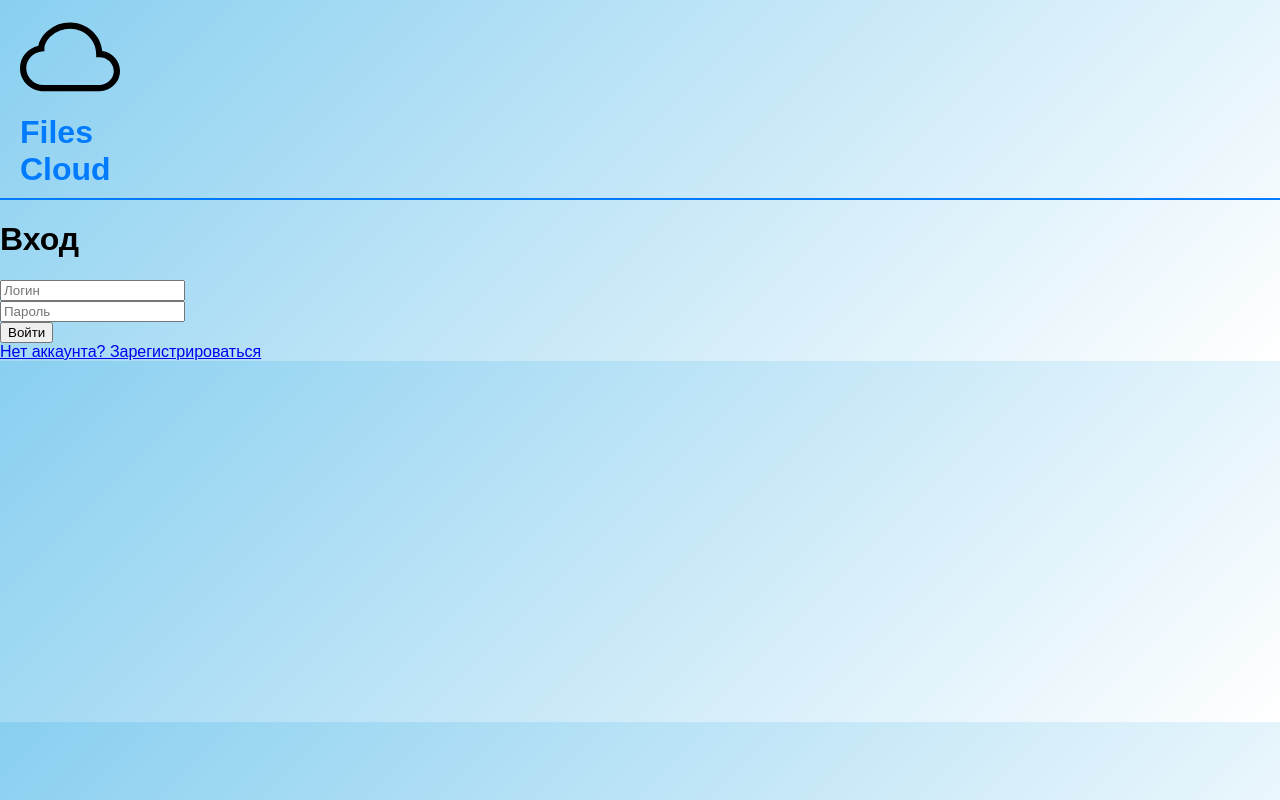
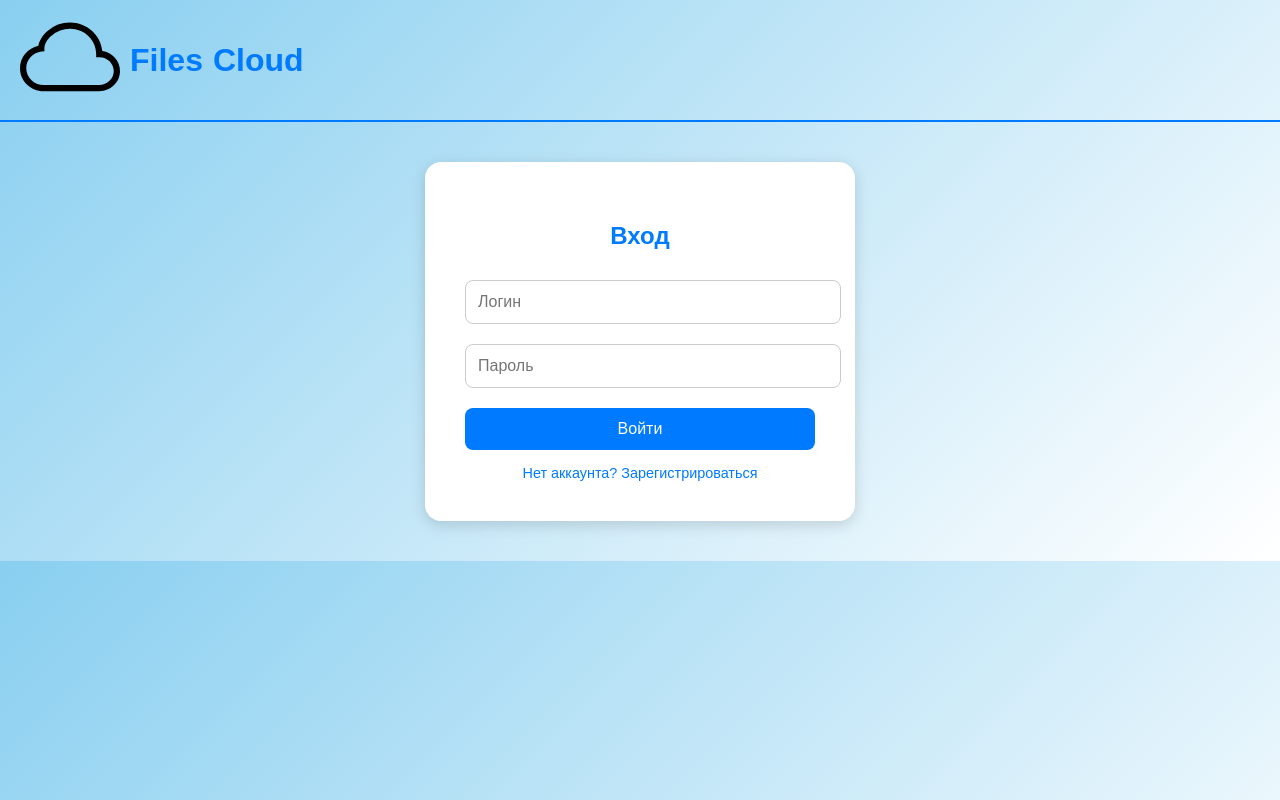
Before and after one commit to bboykorg/filecloude, a Flask app: page /login in a window 1280 px wide. Run offline with Flask 3, Linux system fonts and the light colour scheme; some libraries are stand-ins or nearby versions.

Commit message:
применены новые стили

```diff
--- a/templates/login.html
+++ b/templates/login.html
@@ -7,21 +7,31 @@
 </head>
 <body>
   <header>
-    <div>
+    <div style="
+      display: flex;
+      flex-direction: row;
+      align-items: center;
+              ">
         <svg xmlns="http://www.w3.org/2000/svg" width="100" height="100" fill="currentColor" class="bi bi-cloud" viewBox="0 0 16 16">
-        <path d="M4.406 3.342A5.53 5.53 0 0 1 8 2c2.69 0 4.923 2 5.166 4.579C14.758 6.804 16 8.137 16 9.773 16 11.569 14.502 13 12.687 13H3.781C1.708 13 0 11.366 0 9.318c0-1.763 1.266-3.223 2.942-3.593.143-.863.698-1.723 1.464-2.383m.653.757c-.757.653-1.153 1.44-1.153 2.056v.448l-.445.049C2.064 6.805 1 7.952 1 9.318 1 10.785 2.23 12 3.781 12h8.906C13.98 12 15 10.988 15 9.773c0-1.216-1.02-2.228-2.313-2.228h-.5v-.5C12.188 4.825 10.328 3 8 3a4.53 4.53 0 0 0-2.941 1.1z"/>
+          <path d="M4.406 3.342A5.53 5.53 0 0 1 8 2c2.69 0 4.923 2 5.166 4.579C14.758 6.804 16 8.137 16 9.773 16 11.569 14.502 13 12.687 13H3.781C1.708 13 0 11.366 0 9.318c0-1.763 1.266-3.223 2.942-3.593.143-.863.698-1.723 1.464-2.383m.653.757c-.757.653-1.153 1.44-1.153 2.056v.448l-.445.049C2.064 6.805 1 7.952 1 9.318 1 10.785 2.23 12 3.781 12h8.906C13.98 12 15 10.988 15 9.773c0-1.216-1.02-2.228-2.313-2.228h-.5v-.5C12.188 4.825 10.328 3 8 3a4.53 4.53 0 0 0-2.941 1.1z"></path>
         </svg>
-      <h1>Files</h1>
+            <h1 style="
+          margin: 10px;
+      ">Files</h1>
             <h1>Cloud</h1>
       </div>
   </header>
 
-  <h1>Вход</h1>
+  <div class="auth-container">
+    <div class="auth-box">
+      <h2>Вход</h2>
       <form method="post">
-    <input type="text" name="username" placeholder="Логин" required><br>
-    <input type="password" name="password" placeholder="Пароль" required><br>
+        <input type="text" name="username" placeholder="Логин" required>
+        <input type="password" name="password" placeholder="Пароль" required>
         <button type="submit">Войти</button>
       </form>
       <a href="/register">Нет аккаунта? Зарегистрироваться</a>
+    </div>
+  </div>
 </body>
 </html>
```
Lines whose indentation alone changed are shown as unchanged.
